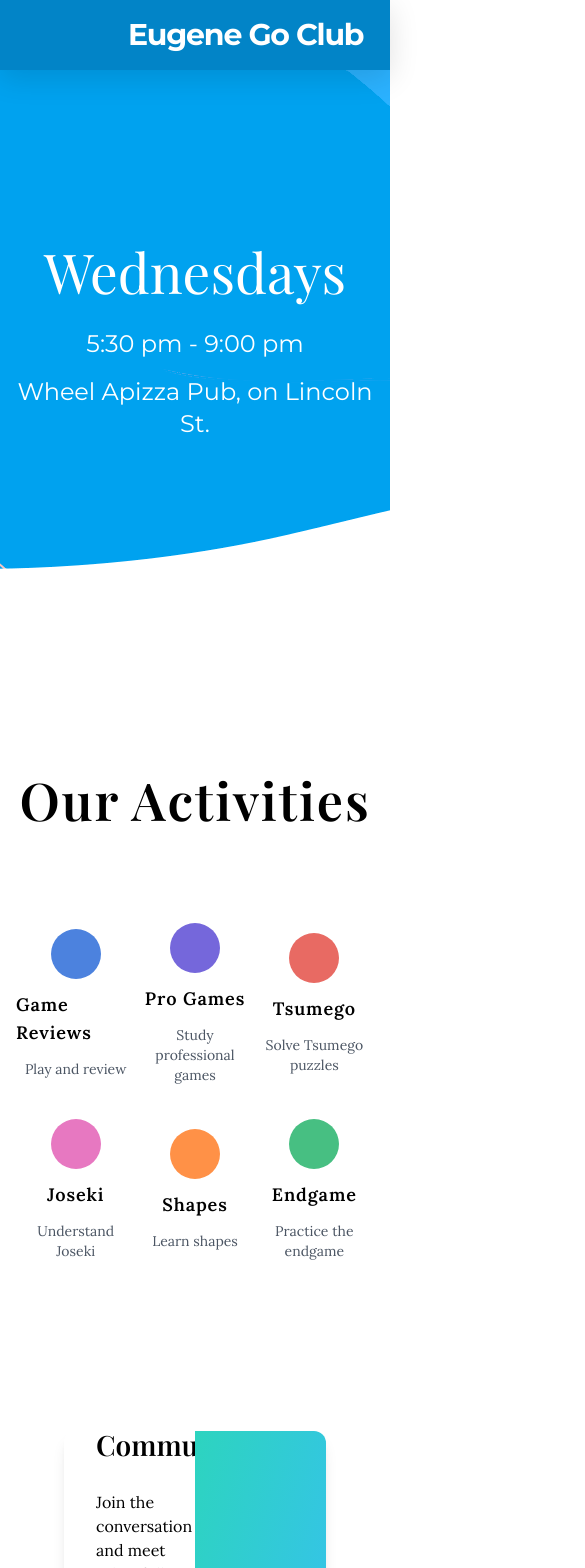
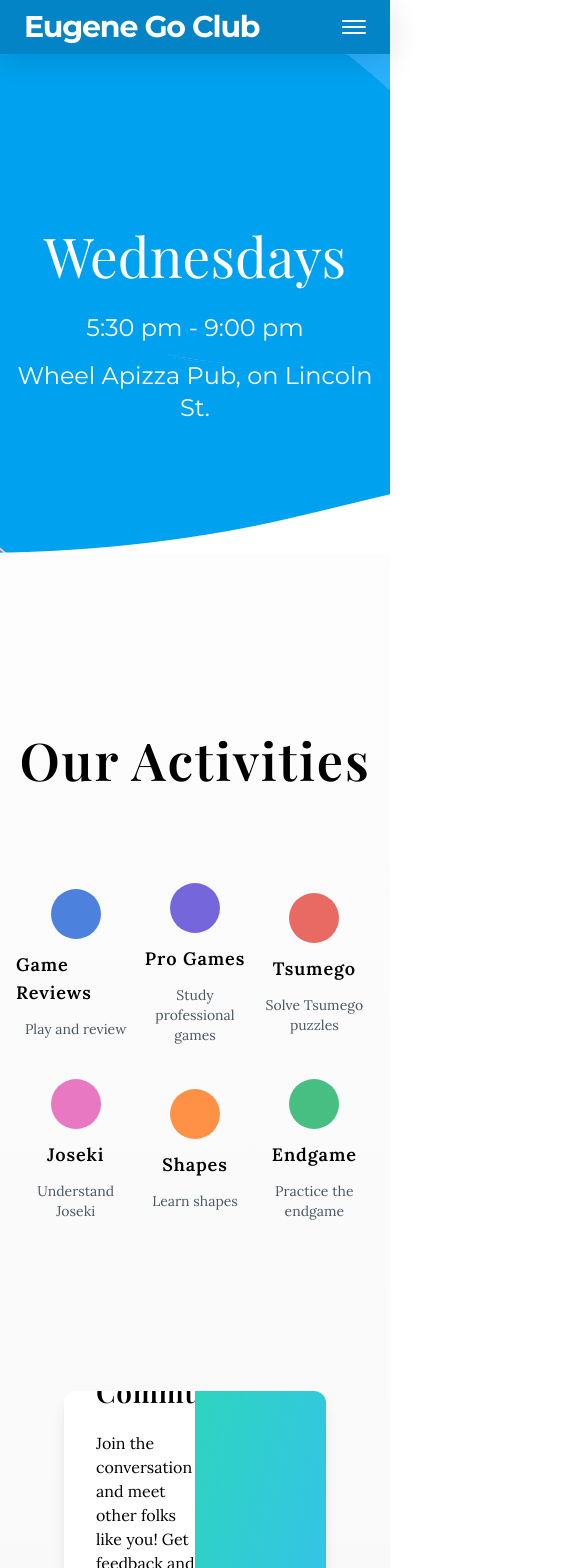
Before and after one commit to hnakae/go-club, a Next.js app: page / in a window 390 px wide. Shown: the top 1568 px of the page, 585 px wide, since content can reach past the window. Built offline with nearby package versions, Linux system fonts and the light colour scheme; a web font is replaced by a local one.

Commit message:
add breakpoints and nav xs

```diff
--- a/src/app/_components/hero-post.tsx
+++ b/src/app/_components/hero-post.tsx
@@ -23,7 +23,7 @@ export function HeroPost({
 }: Props) {
   return (
     <section className="mx-6 py-6 mb-36  px-10 rounded-md">
-      <div className="font-playfair mb-8 text-center text-4xl">
+      <div className="font-playfair leading-[1.06] tracking-[1.88px] font-semibold mb-8 text-center text-4xl">
         How to find us
       </div>
       <div className="flex items-center gap-2">
--- a/src/app/_components/join-community.tsx
+++ b/src/app/_components/join-community.tsx
@@ -7,7 +7,7 @@ const JoinCommunity = () => {
     // bg-[#DDEAFC]
     <div className=" select-none mx-16 mb-36 flex justify-center  items-center shadow-lg rounded-xl h-[480px] overflow-hidden">
       <div className="bg-white message flex flex-col h-full justify-center items-start w-1/2 px-8">
-        <h1 className="font-playfair text-[28px] font-semibold mb-6">
+        <h1 className="font-playfair text-[28px] leading-[1.06] tracking-wide font-semibold mb-6">
           Become A Part Of Our Community!
         </h1>
         <p className="font-lora text-[16px] pr-8 mb-3">
--- a/src/app/_components/meetup-info.tsx
+++ b/src/app/_components/meetup-info.tsx
@@ -5,7 +5,7 @@ const MeetUpInfo = () => {
     // bg-[#DDEAFC] blue
     // bg-gradient-to-b from-blue-500 to-sky-300
     // bg-[url('/assets/images/cover.jpg')]  image background
-    <div className="flex  mb-6 flex-col justify-start items-center bg-[url(/assets/images/background-flipped.png)] bg-no-repeat text-white  h-[69vh] min-h-[500px]">
+    <div className="flex flex-col justify-start items-center bg-[url(/assets/images/background-flipped.png)] bg-no-repeat text-white  h-[69vh] min-h-[500px]">
       {/* <div className=" border-black text-[55px] font-black ">Meetup Info</div> */}
 
       <div className="  mt-28  text-start h-fit flex items-center justify-center rounded-md ">
--- a/src/app/_components/navbar.tsx
+++ b/src/app/_components/navbar.tsx
@@ -15,18 +15,18 @@ export function Navbar() {
     <>
       {" "}
       <section
-        className=" flex bg-sky-600  justify-around items-center  h-auto py-2 w-full my-0 px-28 shadow-md select-none"
+        className=" flex bg-sky-600 justify-between px-6  items-center  h-auto py-2 w-full my-0  shadow-md select-none"
         style={{ backdropFilter: "blur(10px)" }}
       >
         <div className="text-3xl  font-bold tracking-tighter leading-tight flex items-center">
           <Link
             href="/"
-            className="font-montserrat text-white hover:underline text-nowrap	 rounded-md px-4 py-2  "
+            className="font-montserrat text-white  text-nowrap	 rounded-md  "
           >
             Eugene Go Club
           </Link>
         </div>
-        <ul className="font-montserrat text-white flex space-x-2 px-8 items-center tracking-tighter leading-tight ">
+        <ul className="font-montserrat  text-white flex space-x-2 px-8 items-center tracking-tighter leading-tight xs:hidden ">
           {/* <li className="cursor-pointer hover:underline rounded-md hover:bg-slate-200 px-4 py-2">
           <Link href="/contact">Contact</Link>
         </li> */}
--- a/src/app/page.tsx
+++ b/src/app/page.tsx
@@ -17,7 +17,7 @@ export default function Index() {
 
   return (
     // bg-[#f0e7db]
-    <main className="max-w-screen ">
+    <main className="max-w-screen bg-gradient-to-t from-beige1 to-white">
       <Navbar />
       <MeetUpInfo />
       <Container>
--- a/tailwind.config.ts
+++ b/tailwind.config.ts
@@ -62,6 +62,14 @@ const config: Config = {
         lora: ["Lora", "serif"],
         montserrat: ["Montserrat", "sans-serif"],
       },
+      screens: {
+        xs: { min: "320px", max: "479px" }, // iPhone Portrait confirmed
+        sm: { min: "480px", max: "1023px" }, // iPhone Landscape
+        md: { min: "768px", max: "1023px" }, // iPad Portrait
+        lg: { min: "1024px", max: "1366px" }, // iPad Landscape
+        xl: { min: "1280px", max: "1366px" }, // Laptop
+        "2xl": { min: "1600px" }, // Desktop
+      },
     },
   },
   plugins: [],
```
